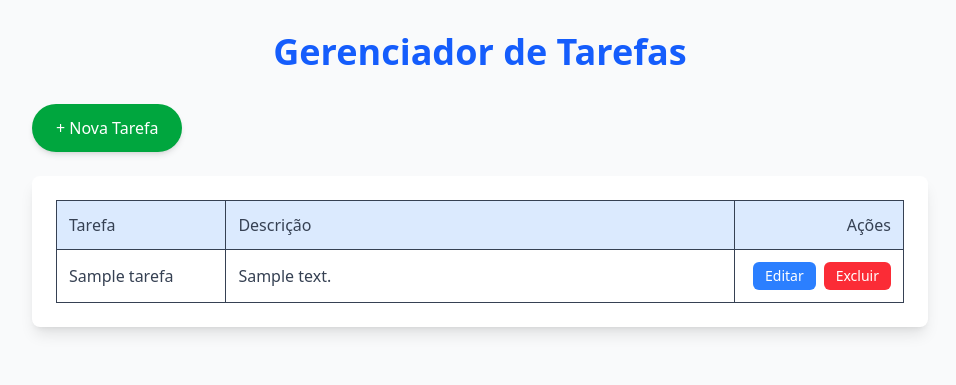
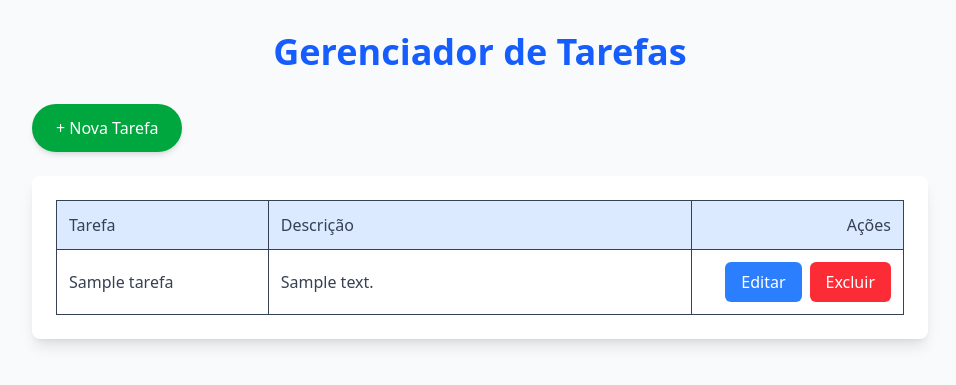
Before and after one commit to GabrielCabral4/DjangoCrud, a Django app: page / in a window 1280 px wide. Shown: the top 385 px of the page, without its empty margins (160-1116 px from the left). Run offline with Django 5.2, Linux system fonts and the light colour scheme; tables that the repository leaves empty hold one stand-in row (values such as "Sample post"); style sheets or scripts are compiled from the project's sources.

Commit message:
Ajustes na tabela

```diff
--- a/tarefas/templates/tarefas/lista.html
+++ b/tarefas/templates/tarefas/lista.html
@@ -27,28 +27,24 @@
                 <table class="w-full border-collapse text-gray-700">
                     <thead>
                         <tr class="bg-blue-100">
-                            <th class="border p-3 text-left font-medium w-[20%]">Tarefa</th>
-                            <th class="border p-3 text-left font-medium w-[60%]">Descrição</th>
-                            <th class="border p-3 text-right font-medium w-[20%] whitespace-nowrap">Ações</th>
+                            <th class="border p-3 text-left font-medium w-1/4">Tarefa</th>
+                            <th class="border p-3 text-left font-medium w-2/4">Descrição</th>
+                            <th class="border p-3 text-right font-medium w-1/4">Ações</th>
                         </tr>
                     </thead>
                     <tbody>
                         {% for tarefa in tarefas %}
                         <tr class="hover:bg-gray-50 transition duration-200">
-                            <td class="border p-3 max-w-[0] truncate">
-                                <span class="block truncate" title="{{ tarefa.titulo }}">
-                                    {{ tarefa.titulo }}
-                                </span>
-                            </td>
+                            <td class="border p-3 truncate">{{ tarefa.titulo }}</td>
                             <td class="border p-3">{{ tarefa.descricao|default:"Sem descrição" }}</td>
                             <td class="border p-3 text-right">
                                 <div class="flex justify-end space-x-2">
                                     <a href="{% url 'editar_tarefa' tarefa.id %}"
-                                       class="bg-blue-500 text-white px-3 py-1 rounded-md hover:bg-blue-600 transition duration-300 text-sm">
+                                       class="bg-blue-500 text-white px-4 py-2 rounded-md hover:bg-blue-600 transition duration-300">
                                         Editar
                                     </a>
                                     <a href="{% url 'deletar_tarefa' tarefa.id %}"
-                                       class="bg-red-500 text-white px-3 py-1 rounded-md hover:bg-red-600 transition duration-300 text-sm">
+                                       class="bg-red-500 text-white px-4 py-2 rounded-md hover:bg-red-600 transition duration-300">
                                         Excluir
                                     </a>
                                 </div>
```
